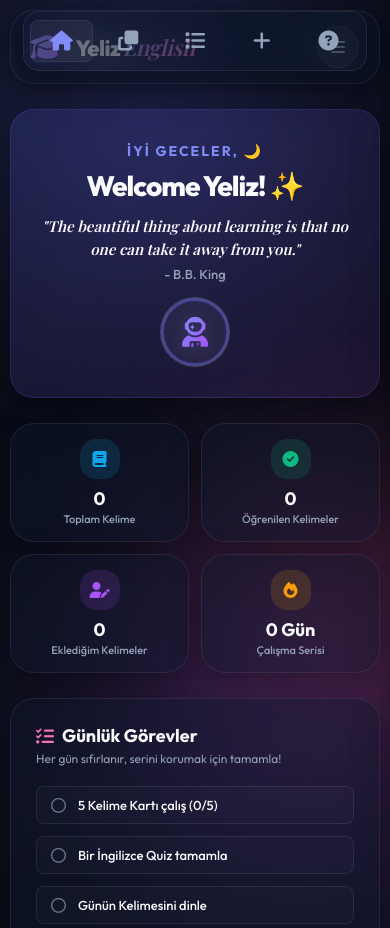
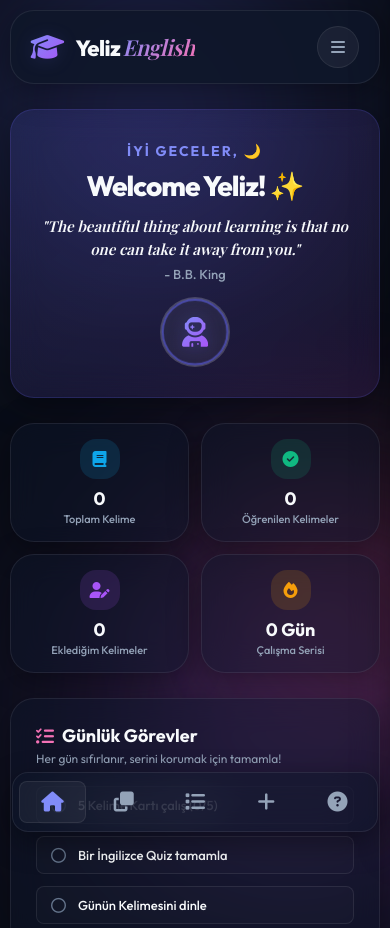
Before and after one commit to AidenVanya/english-app, a plain HTML site: page index.html in a window 390 px wide. Shown: the top 928 px of the page. Drawn offline with nearby package versions, Linux system fonts and the light colour scheme; a web font is replaced by a local one.

Commit message:
fix(mobile): resolve fixed position containing block bug on bottom navigation bar

```diff
--- a/style.css
+++ b/style.css
@@ -1682,6 +1682,12 @@ body {
 @media (max-width: 768px) {
     body {
         padding: 10px 10px 90px 10px; /* Extra bottom padding to avoid floating nav bar overlapping content */
+    }
+
+    .app-header {
+        backdrop-filter: none !important;
+        -webkit-backdrop-filter: none !important;
+        background: rgba(15, 23, 42, 0.9) !important; /* Semi-opaque background on mobile header since blur is disabled */
     }
 
     .app-container {
```
